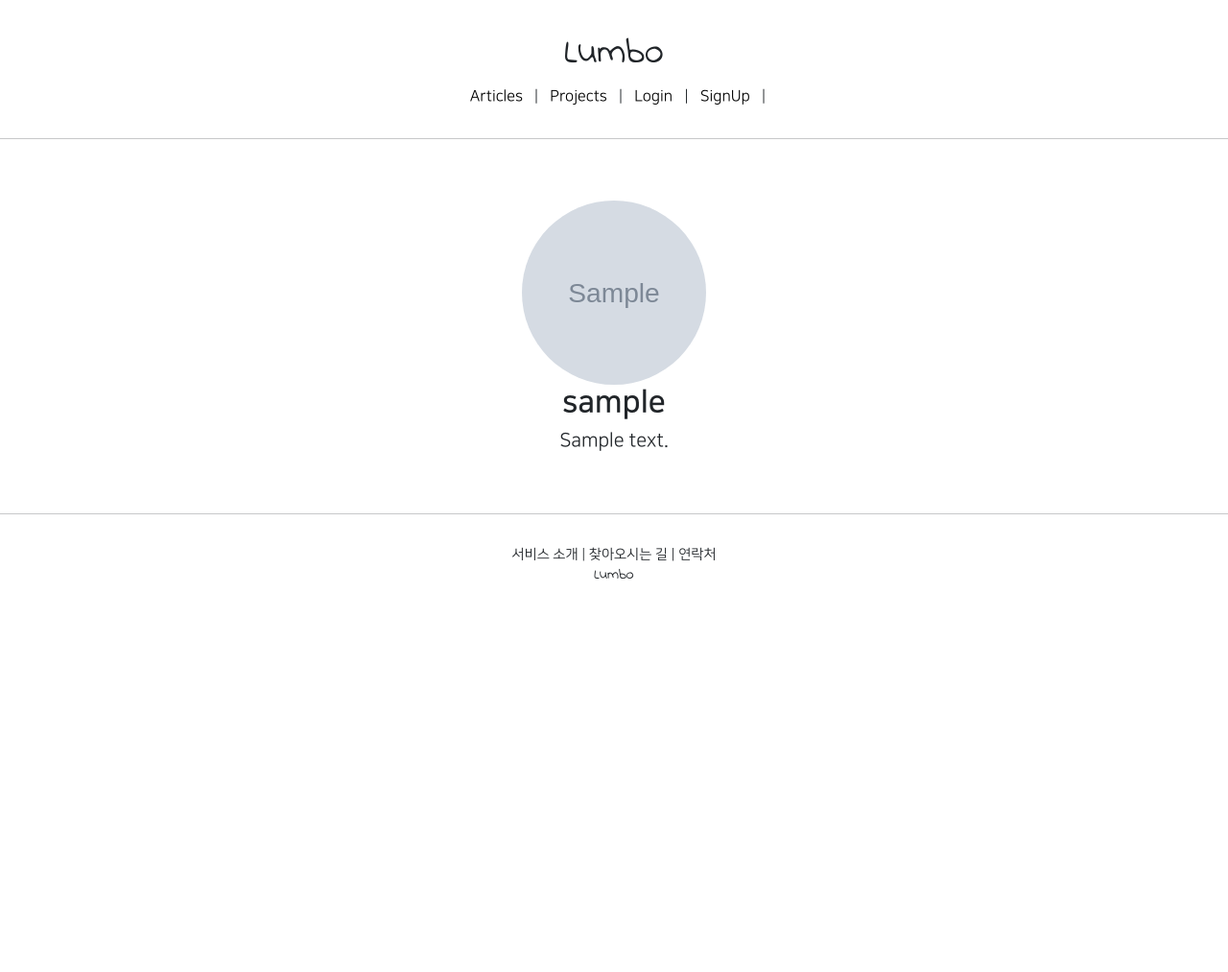
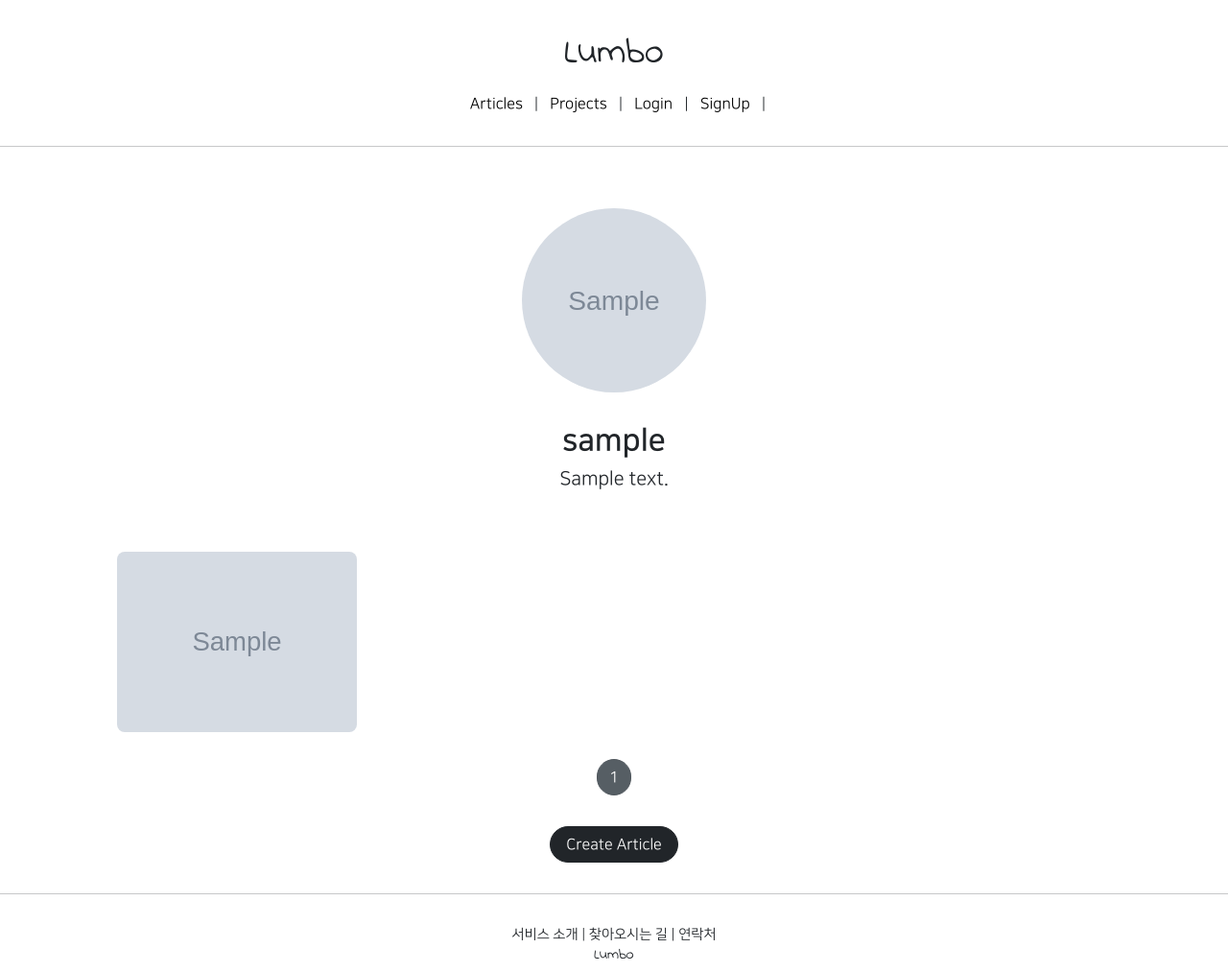
Before and after one commit to Klumbo/lumbo, a Django app: page /accounts/detail/1 in a window 1280 px wide. Shown: the whole page at 96% size. Before the commit the page ends 603 px from the top, so only its background shows below. Run offline with Django 3.2, Linux system fonts and the light colour scheme; tables that the repository leaves empty hold one stand-in row (values such as "Sample post"); grey boxes marked "Sample" are stand-in pictures; some libraries are stand-ins or nearby versions.

Commit message:
django 41

```diff
--- a/accountapp/templates/accountapp/detail.html
+++ b/accountapp/templates/accountapp/detail.html
@@ -7,7 +7,7 @@
         <div style="text-align: center; max-width: 500px; margin: 4rem auto;">
 
             {% if target_user.profile %}
-            <img src="{{ target_user.profile.image.url }}" alt="" style="height: 12rem; width: 12rem; border-radius: 20rem; object-fit: cover;">
+            <img src="{{ target_user.profile.image.url }}" alt="" style="height: 12rem; width: 12rem; border-radius: 20rem; margin-bottom: 2rem; object-fit: cover;">
             <h2 style="font-family: 'NanumSquareB'">
                 {{ target_user.profile.nickname }}
                     {% if target_user == user %}
@@ -46,6 +46,13 @@
             </a>
             {% endif %}
         </div>
+
+        <div>
+
+            {% include 'snippets/list_fragment.html' with article_list=object_list %}
+
+        </div>
+
     </div>
 
 {% endblock %}
--- a/accountapp/views.py
+++ b/accountapp/views.py
@@ -1,10 +1,12 @@
 from django.shortcuts import render, HttpResponseRedirect
 from django.urls import reverse, reverse_lazy
 from django.views.generic import CreateView, DetailView, UpdateView, DeleteView
+from django.views.generic.list import MultipleObjectMixin
 from django.contrib.auth.decorators import login_required
 from django.contrib.auth.models import User
 from django.contrib.auth.forms import UserCreationForm
 from django.utils.decorators import method_decorator
+from articleapp.models import Article
 from accountapp.models import HelloWorld
 from accountapp.forms import AccountUpdateForm
 from accountapp.decorators import account_ownership_required
@@ -40,10 +42,16 @@ class AccountCreateView(CreateView):
 
 
 # 유저 정보 보기 생성
-class AccountDetailView(DetailView):
+class AccountDetailView(DetailView, MultipleObjectMixin):
     model = User
     context_object_name = 'target_user'
     template_name = 'accountapp/detail.html'
+
+    paginate_by = 25
+
+    def get_context_data(self, **kwargs):
+        object_list = Article.objects.filter(writer=self.get_object())
+        return super(AccountDetailView, self).get_context_data(object_list=object_list, **kwargs)
 
 
 # 비밀번호 변경 생성
--- a/articleapp/forms.py
+++ b/articleapp/forms.py
@@ -5,4 +5,4 @@ from articleapp.models import Article
 class ArticleCreationForm(ModelForm):
     class Meta:
         model = Article
-        fields = ['title', 'image', 'content']
+        fields = ['title', 'image', 'project', 'content']
--- a/articleapp/models.py
+++ b/articleapp/models.py
@@ -1,5 +1,6 @@
 from django.db import models
 from django.contrib.auth.models import User
+from projectapp.models import Project
 
 # Create your models here.
 
@@ -7,6 +8,8 @@ from django.contrib.auth.models import User
 class Article(models.Model):
     writer = models.ForeignKey(
         User, on_delete=models.SET_NULL, null=True, related_name='article')
+    project = models.ForeignKey(
+        Project, on_delete=models.SET_NULL, null=True, related_name='article')
 
     title = models.CharField(max_length=200, null=True)
     image = models.ImageField(upload_to='article/', null=False)
--- a/projectapp/templates/projectapp/detail.html
+++ b/projectapp/templates/projectapp/detail.html
@@ -3,6 +3,7 @@
 
 {% block content %}
 
+    <div>
         <div style="text-align:center; max-width: 500px; margin: 4rem auto;">
 
             <img src="{{ target_project.image.url }}" alt="" style="height: 12rem; width: 12rem; border-radius: 20rem; margin-bottom: 2rem; object-fit: cover;">
@@ -12,10 +13,15 @@
             <h5 style="margin-bottom: 3rem;">
                 {{ target_project.description }}
             </h5>
+
+        </div>
+
         <div>
 
+            {% include 'snippets/list_fragment.html' with article_list=object_list %}
 
         </div>
+
     </div>
 
 {% endblock %}
--- a/templates/header.html
+++ b/templates/header.html
@@ -2,7 +2,7 @@
     <div>
         <h1 class="lumbo_logo">Lumbo</h1>
     </div>
-    <div>
+    <div class="main_header_navbar">
         <a href="{% url 'articleapp:list' %}" class="main_header_nav">
             <span>Articles</span>
         </a> |
--- /dev/null
+++ b/templates/snippets/list_fragment.html
@@ -0,0 +1,50 @@
+{% load static %}
+
+
+<style>
+    .container {
+        padding: 0;
+        margin: 0 auto;
+    }
+
+    .container a {
+        width: 45%;
+        max-width: 250px;
+    }
+
+    .container div {
+        display: flex;
+        justify-content: center;
+        align-items: center;
+        border-radius: 8px;
+      }
+
+      .container img {
+        width: 100%;
+        border-radius: 8px;
+      }
+
+
+</style>
+    {% if article_list %}
+    <div class="container">
+        {% for article in article_list %}
+        <a href="{% url 'articleapp:detail' pk=article.pk %}">
+            {% include 'snippets/card.html' with article=article %}
+        </a>
+        {% endfor %}
+    </div>
+    <script src="{% static 'js/magicgrid.js' %}"></script>
+    {% else %}
+    <div class="text-center">
+        <h1>No articles Yet!</h1>
+    </div>
+    {% endif %}
+
+    {% include 'snippets/pagination.html' with page_obj=page_obj %}
+
+    <div style="text-align: center;">
+        <a href="{% url 'articleapp:create' %}" class='btn btn-dark rounded-pill  mt-3 mb-3 px-3'>
+            Create Article
+        </a>
+    </div>
```
Also changed, not shown: projectapp/views.py (+9 -1 lines), articleapp/migrations/0002_article_project.py (added). Lines whose indentation alone changed are shown as unchanged.
